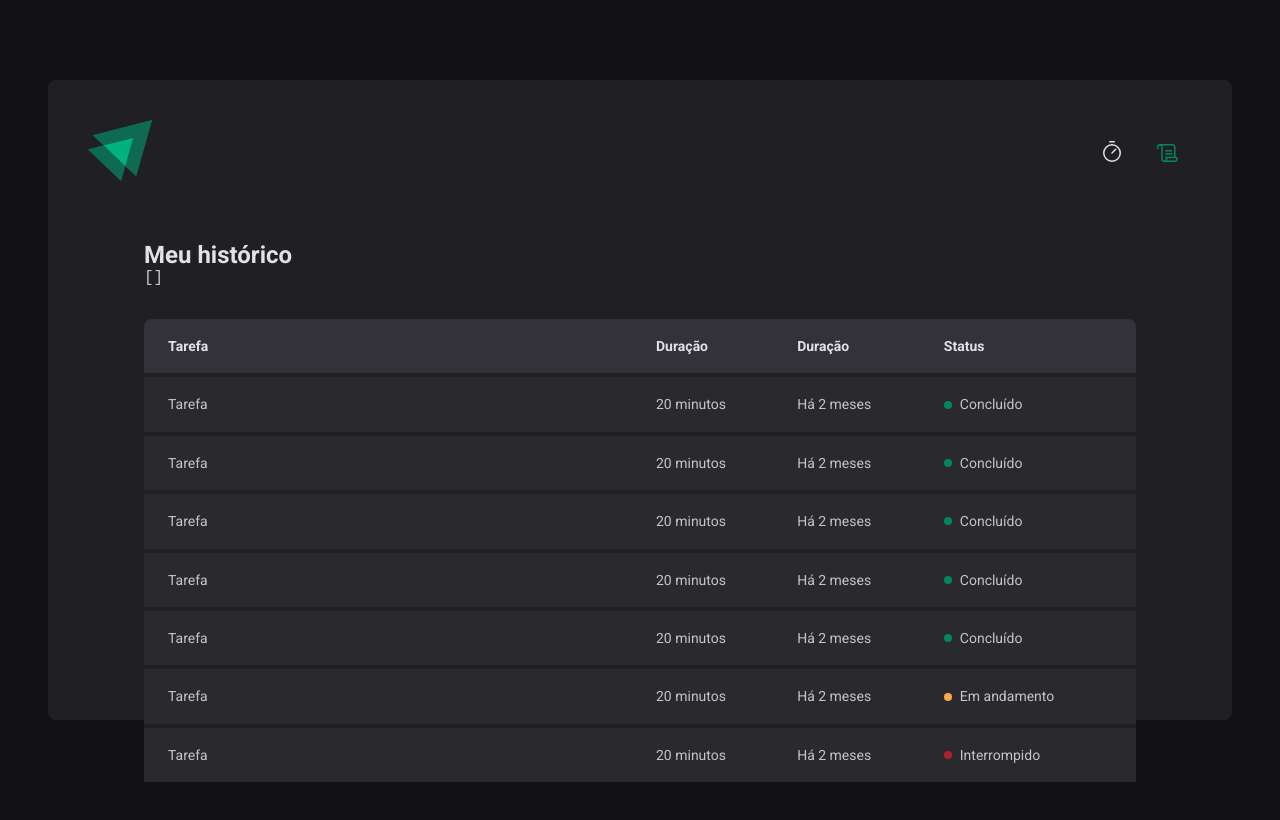
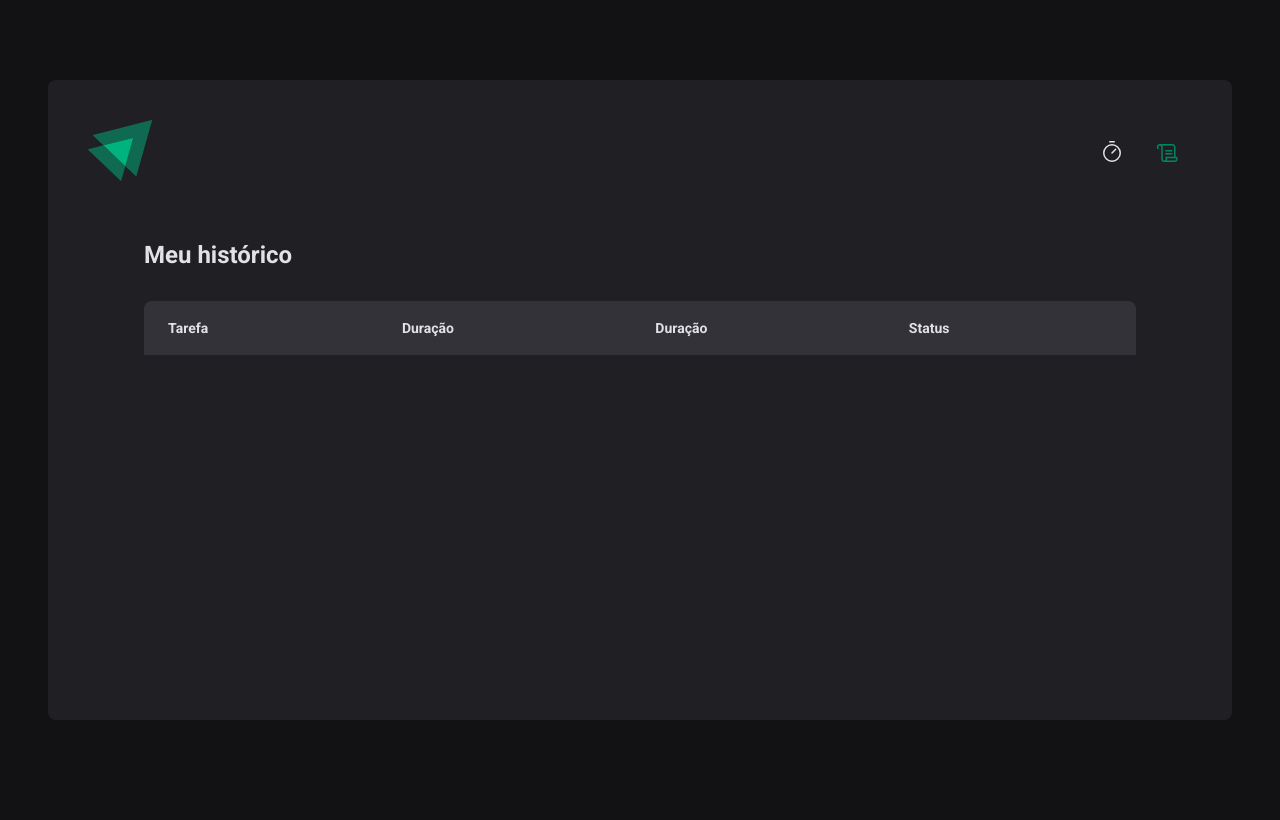
Before and after one commit to nicholasferrer/pomodoro-timer, a React (Vite) app: page /history in a window 1280 px wide. Shown: the top 820 px of the page. Built offline with nearby package versions, Linux system fonts and the light colour scheme.

Commit message:
add history functionality

```diff
--- a/src/pages/History/index.tsx
+++ b/src/pages/History/index.tsx
@@ -1,4 +1,6 @@
 import { useContext } from 'react'
+import { formatDistanceToNow } from 'date-fns'
+import { ptBR } from 'date-fns/locale'
 import { CyclesContext } from '../../contexts/CyclesContext'
 import { HistoryContainer, HistoryList, Status } from './styles'
 
@@ -8,8 +10,6 @@ export function History() {
   return (
     <HistoryContainer>
       <h1>Meu histórico</h1>
-
-      <pre>{JSON.stringify(cycles, null, 2)}</pre>
 
       <HistoryList>
         <table>
@@ -22,62 +22,33 @@ export function History() {
             </tr>
           </thead>
           <tbody>
-            <tr>
-              <td>Tarefa</td>
-              <td>20 minutos</td>
-              <td>Há 2 meses</td>
-              <td>
-                <Status statusColor="green">Concluído</Status>
-              </td>
-            </tr>
-            <tr>
-              <td>Tarefa</td>
-              <td>20 minutos</td>
-              <td>Há 2 meses</td>
-              <td>
-                <Status statusColor="green">Concluído</Status>
-              </td>
-            </tr>
-            <tr>
-              <td>Tarefa</td>
-              <td>20 minutos</td>
-              <td>Há 2 meses</td>
-              <td>
-                <Status statusColor="green">Concluído</Status>
-              </td>
-            </tr>
-            <tr>
-              <td>Tarefa</td>
-              <td>20 minutos</td>
-              <td>Há 2 meses</td>
-              <td>
-                <Status statusColor="green">Concluído</Status>
-              </td>
-            </tr>
-            <tr>
-              <td>Tarefa</td>
-              <td>20 minutos</td>
-              <td>Há 2 meses</td>
-              <td>
-                <Status statusColor="green">Concluído</Status>
-              </td>
-            </tr>
-            <tr>
-              <td>Tarefa</td>
-              <td>20 minutos</td>
-              <td>Há 2 meses</td>
-              <td>
-                <Status statusColor="yellow">Em andamento</Status>
-              </td>
-            </tr>
-            <tr>
-              <td>Tarefa</td>
-              <td>20 minutos</td>
-              <td>Há 2 meses</td>
-              <td>
-                <Status statusColor="red">Interrompido</Status>
-              </td>
-            </tr>
+            {cycles.map((cycle) => {
+              return (
+                <tr key={cycle.id}>
+                  <td>{cycle.task}</td>
+                  <td>{cycle.minutesAmount} minutos</td>
+                  <td>
+                    {formatDistanceToNow(cycle.startDate, {
+                      addSuffix: true,
+                      locale: ptBR,
+                    })}
+                  </td>
+                  <td>
+                    {cycle.finishedDate && (
+                      <Status statusColor="green">Concluído</Status>
+                    )}
+
+                    {cycle.interruptedDate && (
+                      <Status statusColor="red">Interrompido</Status>
+                    )}
+
+                    {!cycle.finishedDate && !cycle.interruptedDate && (
+                      <Status statusColor="yellow">Em andamento</Status>
+                    )}
+                  </td>
+                </tr>
+              )
+            })}
           </tbody>
         </table>
       </HistoryList>
```
